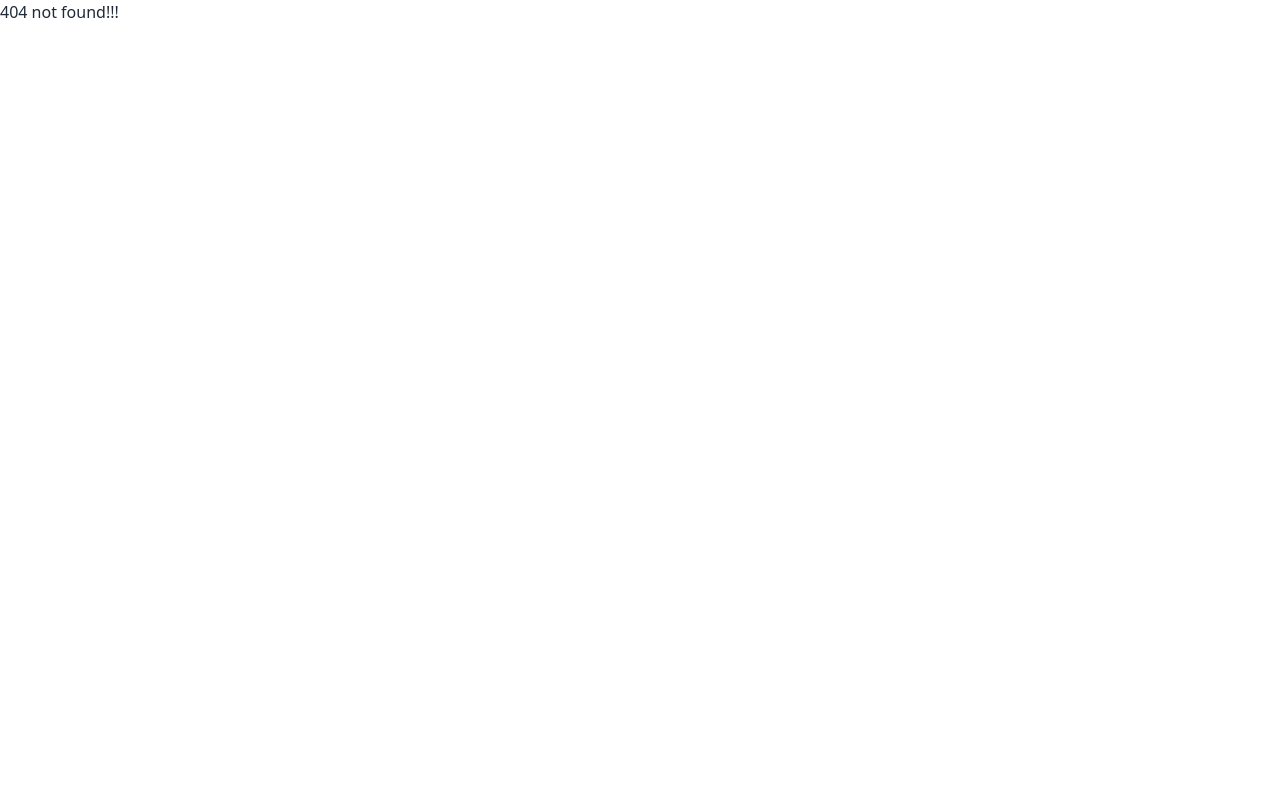
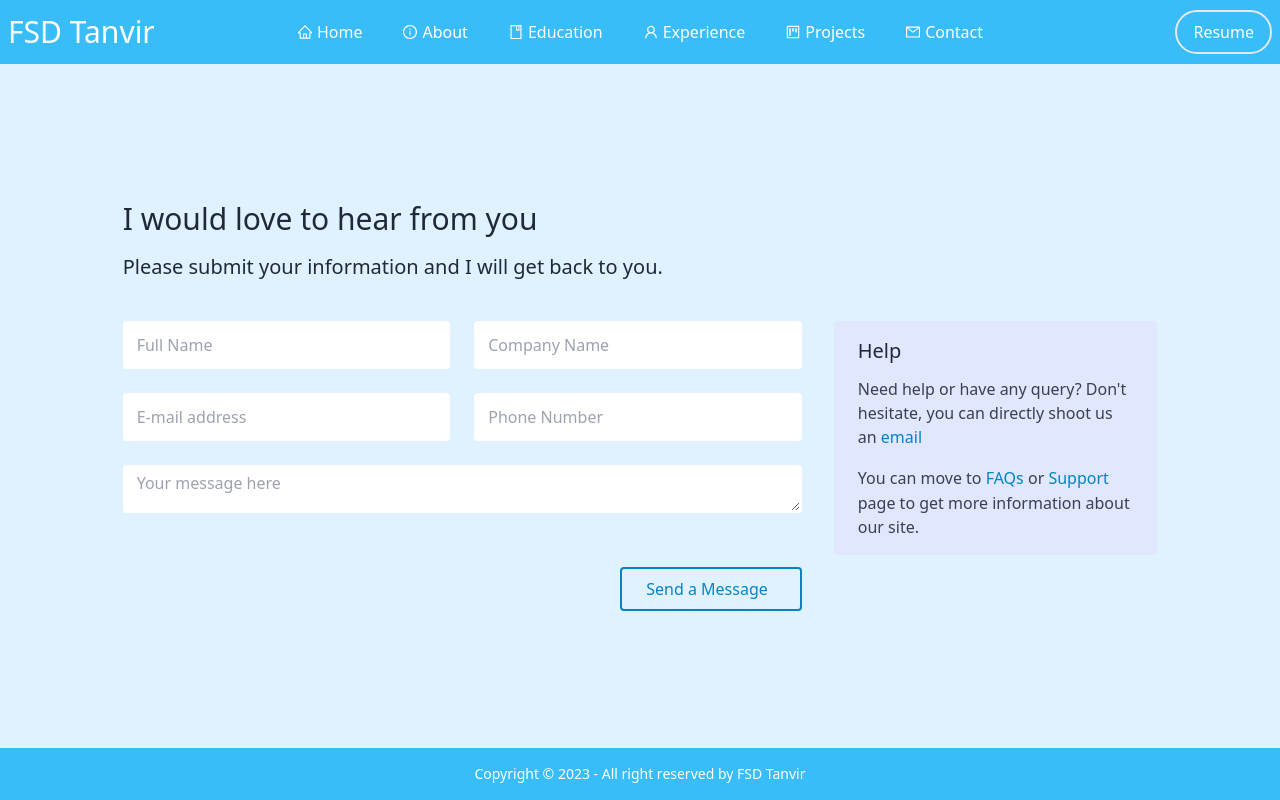
Before and after one commit to FSD-Tanvir/My-Portfolio, a React (Vite) app: page /contact in a window 1280 px wide. Before the commit this address had no page. Built offline with nearby package versions, Linux system fonts and the light colour scheme.

Commit message:
create contact page

```diff
--- a/index.html
+++ b/index.html
@@ -1,4 +1,4 @@
-<!doctype html>
+<!DOCTYPE html>
 <html lang="en" data-theme="light">
   <head>
     <meta charset="UTF-8" />
@@ -9,5 +9,14 @@
   <body>
     <div id="root"></div>
     <script type="module" src="/src/main.jsx"></script>
+    <script
+      type="text/javascript"
+      src="https://cdn.jsdelivr.net/npm/@emailjs/browser@3/dist/email.min.js"
+    ></script>
+    <script type="text/javascript">
+      (function () {
+        emailjs.init("OH6G-K-_ri1FsbAw6");
+      })();
+    </script>
   </body>
 </html>
--- a/package.json
+++ b/package.json
@@ -10,6 +10,7 @@
     "preview": "vite preview"
   },
   "dependencies": {
+    "@emailjs/browser": "^3.11.0",
     "framer-motion": "^10.16.16",
     "localforage": "^1.10.0",
     "match-sorter": "^6.3.1",
--- /dev/null
+++ b/src/Components/Shared/Navbar/Contact/Contact.jsx
@@ -0,0 +1,152 @@
+/* eslint-disable react/no-unescaped-entities */
+/* eslint-disable react/no-unknown-property */
+
+import emailjs from "@emailjs/browser";
+import { useRef } from "react";
+
+const Contact = () => {
+  const form = useRef();
+
+  const sendEmail = (e) => {
+    e.preventDefault();
+
+    emailjs
+      .sendForm(
+        "service_6x3xbba",
+        "template_xzabrx3",
+        form.current,
+        "OH6G-K-_ri1FsbAw6"
+      )
+      .then(
+        (result) => {
+          console.log(result.text);
+          form.current.reset();
+        },
+        (error) => {
+          console.log(error.text);
+        }
+      );
+  };
+
+  return (
+    <div>
+      <div className=" py-4 md:py-12">
+        <div className="container mx-auto px-4">
+          <div className="xl:flex -mx-4">
+            <div className="xl:w-10/12 xl:mx-auto px-4">
+              <div className="xl:w-3/4 mb-4">
+                <h1 className="text-3xl text-medium mb-4">
+                  I would love to hear from you
+                </h1>
+                <p className="text-xl mb-2">
+                  Please submit your information and I will get back to you.
+                </p>
+              </div>
+
+              <div className="md:flex md:-mx-4 mt-4 md:mt-10">
+                <div className="md:w-2/3 md:px-4">
+                  {/* Form */}
+                  <form
+                    ref={form}
+                    onSubmit={sendEmail}
+                    className="contact-form"
+                  >
+                    <div className="sm:flex sm:flex-wrap -mx-3">
+                      <div className="sm:w-1/2 px-3 mb-6">
+                        <input
+                          name="from_name"
+                          type="text"
+                          placeholder="Full Name"
+                          className="border-2 rounded px-3 py-1 w-full focus:border-sky-400 input"
+                          required
+                        />
+                      </div>
+                      <div className="sm:w-1/2 px-3 mb-6">
+                        <input
+                          type="text"
+                          placeholder="Company Name"
+                          className="border-2 rounded px-3 py-1 w-full focus:border-sky-400 input"
+                        />
+                      </div>
+                      <div className="sm:w-1/2 px-3 mb-6">
+                        <input
+                          name="to_name"
+                          type="email"
+                          placeholder="E-mail address"
+                          className="border-2 rounded px-3 py-1 w-full focus:border-sky-400 input"
+                          required
+                        />
+                      </div>
+                      <div className="sm:w-1/2 px-3 mb-6">
+                        <input
+                          type="tel"
+                          placeholder="Phone Number"
+                          className="border-2 rounded px-3 py-1 w-full focus:border-sky-400 input"
+                        />
+                      </div>
+                      <div className="sm:w-full px-3">
+                        <textarea
+                          name="message"
+                          id="message"
+                          cols="30"
+                          rows="4"
+                          placeholder="Your message here"
+                          className="border-2 rounded px-3 py-1 w-full focus:border-sky-400 input"
+                        ></textarea>
+                      </div>
+                    </div>
+                    <div className="text-right mt-4 md:mt-12">
+                      <button
+                        type="submit"
+                        value="Send"
+                        className="border-2 border-sky-600 rounded px-6 py-2 text-sky-600 hover:bg-sky-600 hover:text-white transition-colors duration-300"
+                      >
+                        Send a Message
+                        <i className="fas fa-chevron-right ml-2 text-sm"></i>
+                      </button>
+                    </div>
+                  </form>
+                </div>
+
+                <div className="md:w-1/3 md:px-4 mt-10 md:mt-0">
+                  <div className="bg-indigo-100 rounded py-4 px-6">
+                    <h5 className="text-xl font-medium mb-3">Help</h5>
+                    <p className="text-gray-700 mb-4">
+                      Need help or have any query? Don't hesitate, you can
+                      directly shoot us an{" "}
+                      <a
+                        href="mailto:tanvirfsd1@gmail.com"
+                        className="text-sky-600 border-b border-transparent hover:border-sky-600 inline-block"
+                      >
+                        email
+                      </a>{" "}
+                    </p>
+                    <p className="text-gray-700">
+                      You can move to{" "}
+                      <a
+                        href="#"
+                        className="text-sky-600 border-b border-transparent hover:border-sky-600 inline-block"
+                      >
+                        FAQs
+                      </a>{" "}
+                      or{" "}
+                      <a
+                        href="#"
+                        className="text-sky-600 border-b border-transparent hover:border-sky-600 inline-block"
+                      >
+                        Support
+                      </a>{" "}
+                      page to get more information about our site.
+                    </p>
+                  </div>
+                </div>
+              </div>
+            </div>
+          </div>
+        </div>
+      </div>
+    </div>
+  );
+};
+
+export default Contact;
--- a/src/Routes/Routes.jsx
+++ b/src/Routes/Routes.jsx
@@ -5,6 +5,7 @@ import Home from "../Pages/Home/Home";
 import About from "../Pages/About/About";
 import Education from "../Pages/Education/Education";
 import Experience from "../Pages/Experience/Experience";
+import Contact from "../Components/Shared/Navbar/Contact/Contact";
 export const router = createBrowserRouter([
   {
     path: "/",
@@ -27,6 +28,10 @@ export const router = createBrowserRouter([
         path: "/experience",
         element: <Experience />,
       },
+      {
+        path: "/contact",
+        element: <Contact />,
+      },
     ],
   },
 ]);
```
Also changed, not shown: 1 other file (tests, documents, lock files or other folders).
